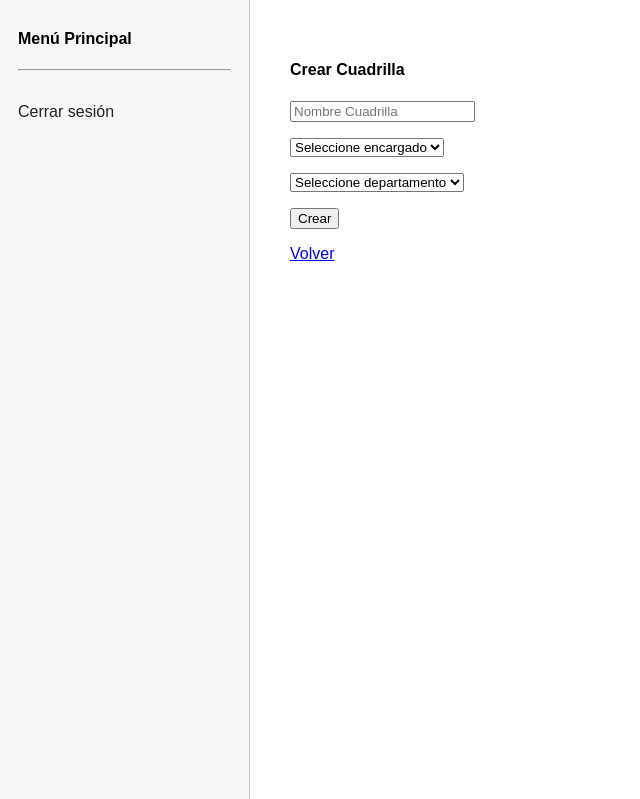
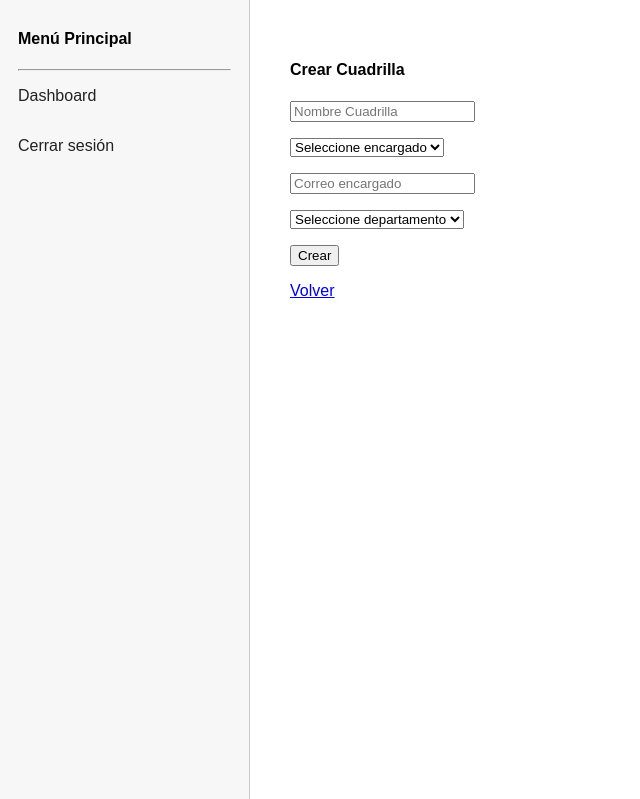
Before and after one commit to binyamin8914/AplicacionWeb-UrbanSensor, a Django app: template cuadrillas/templates/cuadrillas/cuadrilla_actualizar.html in a window 1280 px wide. Shown: the top 799 px of the page, without its empty margins (0-640 px from the left). Run offline with Django 5.2, Linux system fonts and the light colour scheme; the template is opened without the code that fills it, so the values that code supplies are empty.

Commit message:
Mejoria Crud Usuarios, Autocompletado Correo Asociado

```diff
--- a/UrbanSensor/settings.py
+++ b/UrbanSensor/settings.py
@@ -129,6 +129,11 @@ LOGOUT_REDIRECT_URL = 'login'
 
 STATIC_URL = '/static/'
 
+STATIC_URL = '/static/'
+STATICFILES_DIRS = [
+    BASE_DIR / "static",   # Esto le dice a Django que busque archivos estáticos aquí
+]
+
 # Default primary key field type
 # https://docs.djangoproject.com/en/5.2/ref/settings/#default-auto-field
 
--- a/administracion/views.py
+++ b/administracion/views.py
@@ -1,4 +1,4 @@
-from django.shortcuts import render, redirect, get_object_or_404
+from django.shortcuts import render, redirect
 from django.contrib.auth.decorators import login_required
 from django.contrib.auth.models import User, Group
 from django.contrib import messages
--- a/core/templates/core/base.html
+++ b/core/templates/core/base.html
@@ -13,6 +13,7 @@
             <h4>Menú Principal</h4>
             <hr>
             <ul>
+                <li><a href="{% url 'dashboard' %}">Dashboard</a></li>
                 {% if group_name == "SECPLA" %}
                     <li><a href="{% url 'usuarios_listar' %}">Gestión de Usuarios</a></li>
                     <li><a href="{% url 'direccion_listar' %}">Gestión de Direcciones</a></li>
@@ -29,7 +30,7 @@
                     {# <li><a href="{% url 'direccion:ver_incidencias' %}">Incidencias recibidas</a></li> #}
                 {% endif %}
             </ul>
-            <a class="logout-link" href="{% url 'logout' %}">Cerrar sesión</a>
+            <a class="logout-link" href="{% url 'login' %}">Cerrar sesión</a>
         </nav>
         <!-- Panel principal que cambia -->
         <main class="main-panel">
--- a/cuadrillas/templates/cuadrillas/cuadrilla_actualizar.html
+++ b/cuadrillas/templates/cuadrillas/cuadrilla_actualizar.html
@@ -12,15 +12,19 @@
                value="{% if cuadrilla %}{{ cuadrilla.nombre }}{% endif %}" required>
     </p>
     <p>
-        <select name="encargado" required>
+        <select id="encargado" name="encargado" required>
             <option value="">Seleccione encargado</option>
             {% for encargado in encargados %}
-                <option value="{{ encargado.id }}"
+                <option value="{{ encargado.id }}" data-correo="{{ encargado.email }}"
                         {% if cuadrilla and cuadrilla.encargado.id == encargado.id %}selected{% endif %}>
                     {{ encargado.username }} ({{ encargado.first_name }} {{ encargado.last_name }})
                 </option>
             {% endfor %}
         </select>
+    </p>
+    <p>
+        <input type="email" name="correo_encargado" placeholder="Correo encargado"
+               value="{% if cuadrilla %}{{ cuadrilla.correo_encargado }}{% endif %}" required>
     </p>
     <p>
         <select name="departamento" required>
@@ -38,4 +42,6 @@
     </p>
 </form>
 <a href="{% url 'cuadrilla_listar' %}">Volver</a>
+{% load static %}
+<script src="{% static 'js/autocompletar_correo.js' %}"></script>
 {% endblock %}
--- a/cuadrillas/views.py
+++ b/cuadrillas/views.py
@@ -50,7 +50,7 @@ def cuadrilla_actualizar(request, cuadrilla_id=None):
             messages.add_message(request, messages.INFO, "Cuadrilla creada correctamente.")
         return redirect("cuadrilla_listar")
 
-    encargados = User.objects.all()
+    encargados = User.objects.filter(profile__group__name="Cuadrilla")
     departamentos = Departamento.objects.filter(esta_activo=True)
     return render(request, "cuadrillas/cuadrilla_actualizar.html", {
         "cuadrilla": cuadrilla,
--- a/departamentos/templates/departamentos/departamento_actualizar.html
+++ b/departamentos/templates/departamentos/departamento_actualizar.html
@@ -12,10 +12,10 @@
                value="{% if departamento %}{{ departamento.nombre }}{% endif %}" required>
     </p>
     <p>
-        <select name="encargado" required>
+        <select id="encargado" name="encargado" required>
             <option value="">Seleccione encargado</option>
             {% for encargado in encargados %}
-                <option value="{{ encargado.id }}"
+                <option value="{{ encargado.id }}" data-correo="{{ encargado.email }}"
                         {% if departamento and departamento.encargado.id == encargado.id %}selected{% endif %}>
                     {{ encargado.username }} ({{ encargado.first_name }} {{ encargado.last_name }})
                 </option>
@@ -42,4 +42,6 @@
     </p>
 </form>
 <a href="{% url 'departamento_listar' %}">Volver</a>
+{% load static %}
+<script src="{% static 'js/autocompletar_correo.js' %}"></script>
 {% endblock %}
--- a/departamentos/views.py
+++ b/departamentos/views.py
@@ -52,7 +52,7 @@ def departamento_actualizar(request, departamento_id=None):
             messages.add_message(request, messages.INFO, "Departamento creado correctamente.")
         return redirect("departamento_listar")
 
-    encargados = User.objects.all()
+    encargados = User.objects.filter(profile__group__name="Departamento")
     direcciones = Direccion.objects.filter(esta_activa=True)
     return render(request, "departamentos/departamento_actualizar.html", {
         "departamento": departamento,
--- a/direcciones/templates/direcciones/direccion_actualizar.html
+++ b/direcciones/templates/direcciones/direccion_actualizar.html
@@ -12,10 +12,10 @@
                value="{% if direccion %}{{ direccion.nombre }}{% endif %}" required>
     </p>
     <p>
-        <select name="encargado" required>
+        <select id="encargado" name="encargado" required>
             <option value="">Seleccione encargado</option>
             {% for encargado in encargados %}
-                <option value="{{ encargado.id }}"
+                <option value="{{ encargado.id }}" data-correo="{{ encargado.email }}"
                     {% if direccion and direccion.encargado.id == encargado.id %}selected{% endif %}>
                     {{ encargado.username }} ({{ encargado.first_name }} {{ encargado.last_name }})
                 </option>
@@ -31,4 +31,6 @@
     </p>
 </form>
 <a href="{% url 'direccion_listar' %}">Volver</a>
+{% load static %}
+<script src="{% static 'js/autocompletar_correo.js' %}"></script>
 {% endblock %}
--- a/direcciones/views.py
+++ b/direcciones/views.py
@@ -50,7 +50,7 @@ def direccion_actualizar(request, direccion_id=None):
             messages.add_message(request, messages.INFO, "Dirección creada correctamente.")
         return redirect("direccion_listar")
 
-    encargados = User.objects.all()
+    encargados = User.objects.filter(profile__group__name="Direccion")
     return render(request, "direcciones/direccion_actualizar.html", {
         "direccion": direccion,
         "encargados": encargados,
--- /dev/null
+++ b/static/js/autocompletar_correo.js
@@ -0,0 +1,20 @@
+// Este script autocompleta el correo del encargado en cualquier formulario que tenga:
+// - Un select con id "encargado" y opciones con data-correo
+// - Un input con name "correo_encargado"
+
+document.addEventListener("DOMContentLoaded", function() {
+    var encargadoSelect = document.getElementById('encargado');
+    var correoInput = document.querySelector('input[name="correo_encargado"]');
+    if (encargadoSelect && correoInput) {
+        encargadoSelect.addEventListener('change', function() {
+            var correo = this.options[this.selectedIndex].getAttribute('data-correo');
+            correoInput.value = correo || '';
+        });
+        // Si hay encargado seleccionado al cargar la página (edición)
+        if(encargadoSelect.value) {
+            var selectedOption = encargadoSelect.options[encargadoSelect.selectedIndex];
+            var correo = selectedOption.getAttribute('data-correo');
+            if(correo) correoInput.value = correo;
+        }
+    }
+});
```
Also changed, not shown: create_test_user.py (+5 -5 lines), incidencias/models.py (line endings or trailing spaces).
